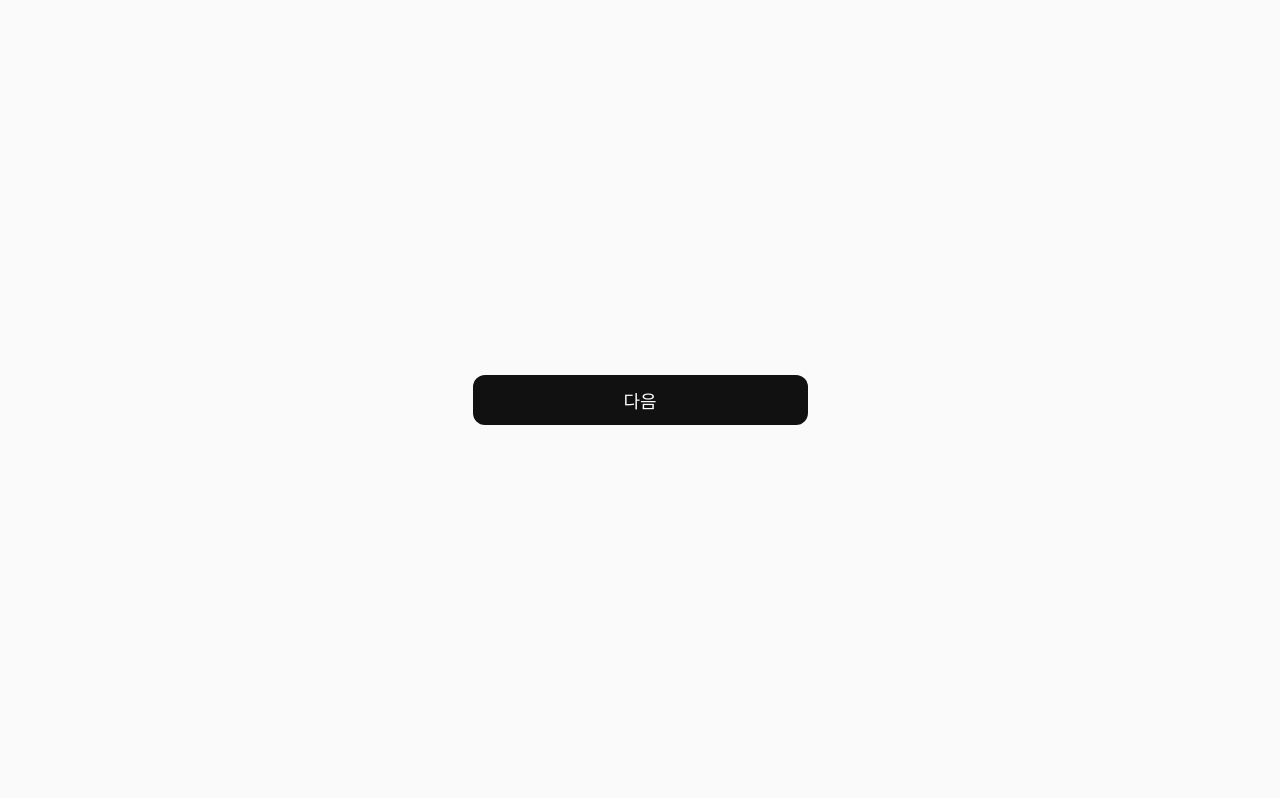
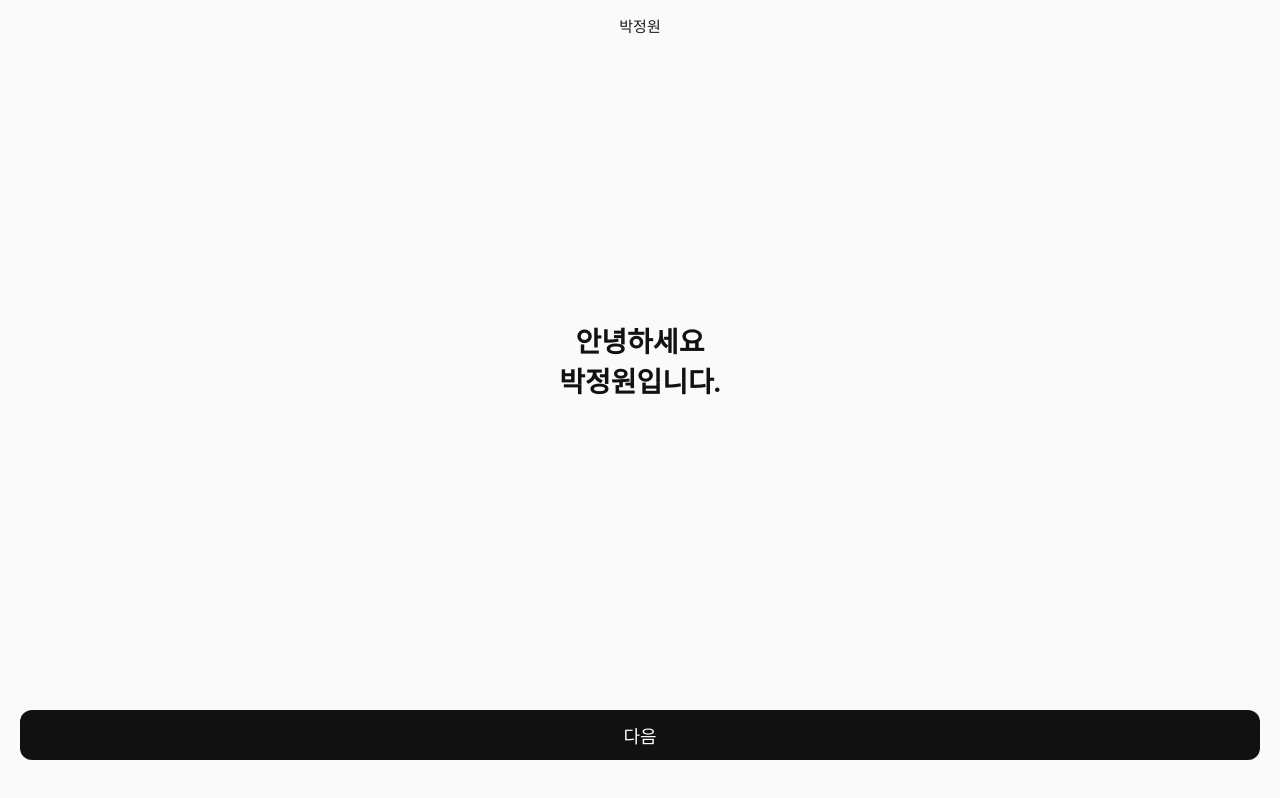
Before and after one commit to jjjjjeongwon/openplan_frontend, a Next.js app in the folder apps/web/: page / in a window 1280 px wide. Built offline with nearby package versions, Linux system fonts and the light colour scheme.

Commit message:
feat: 페이지 UI 구현 및 localStorage 데이터 연동

```diff
--- a/apps/web/app/page.module.css
+++ b/apps/web/app/page.module.css
@@ -1,194 +1,41 @@
-.page {
-  background-color: #fafafa;
-
-  --gray-rgb: 0, 0, 0;
-  --gray-alpha-200: rgba(var(--gray-rgb), 0.08);
-  --gray-alpha-100: rgba(var(--gray-rgb), 0.05);
-
-  --button-primary-hover: #383838;
-  --button-secondary-hover: #f2f2f2;
-
-  display: grid;
-  grid-template-rows: 20px 1fr 20px;
-  align-items: center;
-  justify-items: center;
+.container {
   min-height: 100svh;
-  padding: 80px;
-  gap: 64px;
-  font-synthesis: none;
+  display: flex;
+  flex-direction: column;
+  background: #fafafa;
 }
 
-@media (prefers-color-scheme: dark) {
-  .page {
-    --gray-rgb: 255, 255, 255;
-    --gray-alpha-200: rgba(var(--gray-rgb), 0.145);
-    --gray-alpha-100: rgba(var(--gray-rgb), 0.06);
+.header {
+  padding: 17px 20px;
+  display: flex;
+  align-items: center;
+  justify-content: center;
+}
 
-    --button-primary-hover: #ccc;
-    --button-secondary-hover: #1a1a1a;
-  }
+.title {
+  font-size: 15px;
+  font-weight: 500;
+  line-height: 1.4;
+  color: #1a1a1a;
 }
 
 .main {
+  flex: 1;
   display: flex;
-  flex-direction: column;
-  gap: 32px;
-  grid-row-start: 2;
+  align-items: center;
+  justify-content: center;
+  padding: 24px;
+  text-align: center;
 }
 
-.main ol {
-  font-family: var(--font-geist-mono);
-  padding-left: 0;
-  margin: 0;
-  font-size: 14px;
-  line-height: 24px;
-  letter-spacing: -0.01em;
-  list-style-position: inside;
-}
-
-.main li:not(:last-of-type) {
-  margin-bottom: 8px;
-}
-
-.main code {
-  font-family: inherit;
-  background: var(--gray-alpha-100);
-  padding: 2px 4px;
-  border-radius: 4px;
+.description {
+  font-size: 28px;
+  line-height: 1.4;
+  color: #111111;
   font-weight: 600;
 }
 
-.ctas {
-  display: flex;
-  gap: 16px;
+.footer {
+  width: 100%;
+  padding: 40px 20px;
 }
-
-.ctas a {
-  appearance: none;
-  border-radius: 128px;
-  height: 48px;
-  padding: 0 20px;
-  font-family: var(--font-geist-sans);
-  border: 1px solid transparent;
-  transition:
-    background 0.2s,
-    color 0.2s,
-    border-color 0.2s;
-  cursor: pointer;
-  display: flex;
-  align-items: center;
-  justify-content: center;
-  font-size: 16px;
-  line-height: 20px;
-  font-weight: 500;
-}
-
-a.primary {
-  background: var(--foreground);
-  color: var(--background);
-  gap: 8px;
-}
-
-a.secondary {
-  border-color: var(--gray-alpha-200);
-  min-width: 180px;
-}
-
-button.secondary {
-  appearance: none;
-  border-radius: 128px;
-  height: 48px;
-  padding: 0 20px;
-  font-family: var(--font-geist-sans);
-  border: 1px solid transparent;
-  transition:
-    background 0.2s,
-    color 0.2s,
-    border-color 0.2s;
-  cursor: pointer;
-  display: flex;
-  align-items: center;
-  justify-content: center;
-  font-size: 16px;
-  line-height: 20px;
-  font-weight: 500;
-  background: transparent;
-  border-color: var(--gray-alpha-200);
-  min-width: 180px;
-}
-
-.footer {
-  font-family: var(--font-geist-sans);
-  grid-row-start: 3;
-  display: flex;
-  gap: 24px;
-}
-
-.footer a {
-  display: flex;
-  align-items: center;
-  gap: 8px;
-}
-
-.footer img {
-  flex-shrink: 0;
-}
-
-/* Enable hover only on non-touch devices */
-@media (hover: hover) and (pointer: fine) {
-  a.primary:hover {
-    background: var(--button-primary-hover);
-    border-color: transparent;
-  }
-
-  a.secondary:hover {
-    background: var(--button-secondary-hover);
-    border-color: transparent;
-  }
-
-  .footer a:hover {
-    text-decoration: underline;
-    text-underline-offset: 4px;
-  }
-}
-
-@media (max-width: 600px) {
-  .page {
-    padding: 32px;
-    padding-bottom: 80px;
-  }
-
-  .main {
-    align-items: center;
-  }
-
-  .main ol {
-    text-align: center;
-  }
-
-  .ctas {
-    flex-direction: column;
-  }
-
-  .ctas a {
-    font-size: 14px;
-    height: 40px;
-    padding: 0 16px;
-  }
-
-  a.secondary {
-    min-width: auto;
-  }
-
-  .footer {
-    flex-wrap: wrap;
-    align-items: center;
-    justify-content: center;
-  }
-}
-
-@media (prefers-color-scheme: dark) {
-  .logo {
-    filter: invert();
-  }
-}
--- a/apps/web/app/page.tsx
+++ b/apps/web/app/page.tsx
@@ -3,20 +3,42 @@
 import { Button } from '@repo/ui/button';
 import styles from './page.module.css';
 import { useFetchPhoto } from '../src/hooks/useFetchPhoto';
+import { useRouter } from 'next/navigation';
 
 export default function Home() {
+  const router = useRouter();
   const { fetchPhoto, status } = useFetchPhoto();
 
+  const handleClick = () => {
+    fetchPhoto(undefined, {
+      onSuccess: () => {
+        router.push('/result');
+      },
+    });
+  };
+
   return (
-    <div className={styles.page}>
+    <div className={styles.container}>
+      <header className={styles.header}>
+        <h1 className={styles.title}>박정원</h1>
+      </header>
+
       <main className={styles.main}>
-        <div className={styles.ctas}>
-          <Button
-            children={status === 'pending' ? 'Loading...' : '다음'}
-            onClick={() => fetchPhoto()}
-          />
-        </div>
+        <section className={styles.intro}>
+          <p className={styles.description}>
+            안녕하세요
+            <br />
+            박정원입니다.
+          </p>
+        </section>
       </main>
+
+      <footer className={styles.footer}>
+        <Button
+          children={status === 'pending' ? 'Loading...' : '다음'}
+          onClick={handleClick}
+        />
+      </footer>
     </div>
   );
 }
--- /dev/null
+++ b/apps/web/app/result/page.module.css
@@ -0,0 +1,111 @@
+.container {
+  min-height: 100svh;
+  display: flex;
+  flex-direction: column;
+
+  background-size: cover;
+  background-position: center;
+  background-repeat: no-repeat;
+
+  position: relative;
+}
+
+.overlay {
+  position: absolute;
+  inset: 0;
+  background: rgba(255, 255, 255, 0.7);
+  z-index: 0;
+}
+
+.container > *:not(.overlay) {
+  position: relative;
+  z-index: 1;
+}
+
+.header {
+  padding: 17px 20px;
+  display: flex;
+  align-items: center;
+  justify-content: center;
+}
+
+.title {
+  font-size: 15px;
+  font-weight: 500;
+  line-height: 1.4;
+  color: #ffffff;
+}
+
+.main {
+  flex: 1;
+}
+
+.imageSection {
+  margin: 40px 0;
+  padding: 0 20px;
+}
+
+.imageWrapper {
+  width: 100%;
+  aspect-ratio: 3 / 2;
+  border-radius: 24px;
+  overflow: hidden;
+}
+
+.image {
+  width: 100%;
+  height: 100%;
+  object-fit: cover;
+}
+
+.infoSection {
+  padding: 0 20px;
+}
+
+.infoList {
+  list-style: none;
+  padding: 0;
+  margin: 0;
+  display: flex;
+  flex-direction: column;
+  gap: 12px;
+}
+
+.infoCard {
+  padding: 20px;
+  border-radius: 16px;
+  background-color: #ffffff;
+  display: flex;
+  flex-direction: column;
+  gap: 16px;
+}
+
+.infoItem {
+  display: flex;
+  flex-direction: column;
+}
+
+.infoLabel {
+  font-size: 15px;
+  line-height: 1.4;
+  color: #111111;
+  font-weight: 500;
+}
+
+.infoValue {
+  font-size: 15px;
+  line-height: 1.4;
+  color: #11111180;
+
+  font-weight: 500;
+}
+
+.link {
+  text-decoration: underline;
+  word-break: break-all;
+}
+
+.footer {
+  width: 100%;
+  padding: 12px 20px 60px;
+}
--- a/apps/web/src/store/usePhotoStore.ts
+++ b/apps/web/src/store/usePhotoStore.ts
@@ -16,7 +16,7 @@ export const usePhotoStore = create<PhotoState>()(
       clearPhoto: () => set({ photo: null }),
     }),
     {
-      name: 'photo-storage', // localStorage key
+      name: 'photo-storage',
     },
   ),
 );
--- a/packages/ui/src/button.module.css
+++ b/packages/ui/src/button.module.css
@@ -5,7 +5,7 @@
   padding: 12px;
   cursor: pointer;
   border-radius: 12px;
-  width: 335px;
+  width: 100%;
   display: flex;
   align-items: center;
   justify-content: center;
--- a/packages/ui/src/button.tsx
+++ b/packages/ui/src/button.tsx
@@ -6,7 +6,7 @@ import styles from './button.module.css';
 interface ButtonProps {
   children: ReactNode;
   disabled?: boolean;
-  onClick?: MouseEventHandler<HTMLButtonElement>; // 선택적 prop으로 만들 수 있음
+  onClick?: MouseEventHandler<HTMLButtonElement>;
 }
 
 export const Button = ({ children, disabled, onClick }: ButtonProps) => {
```
Also changed, not shown: apps/web/app/result/page.tsx (+140 -5 lines).
